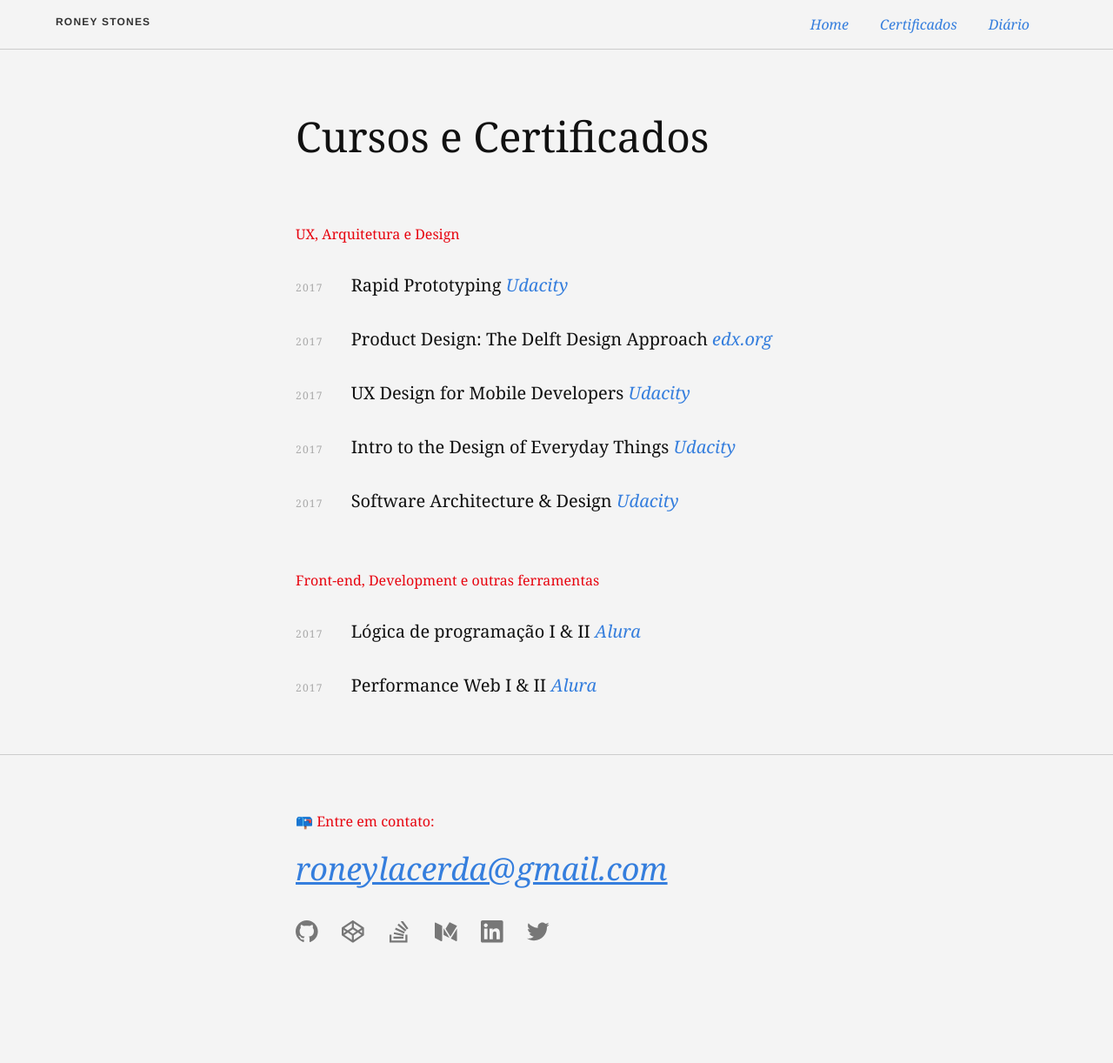
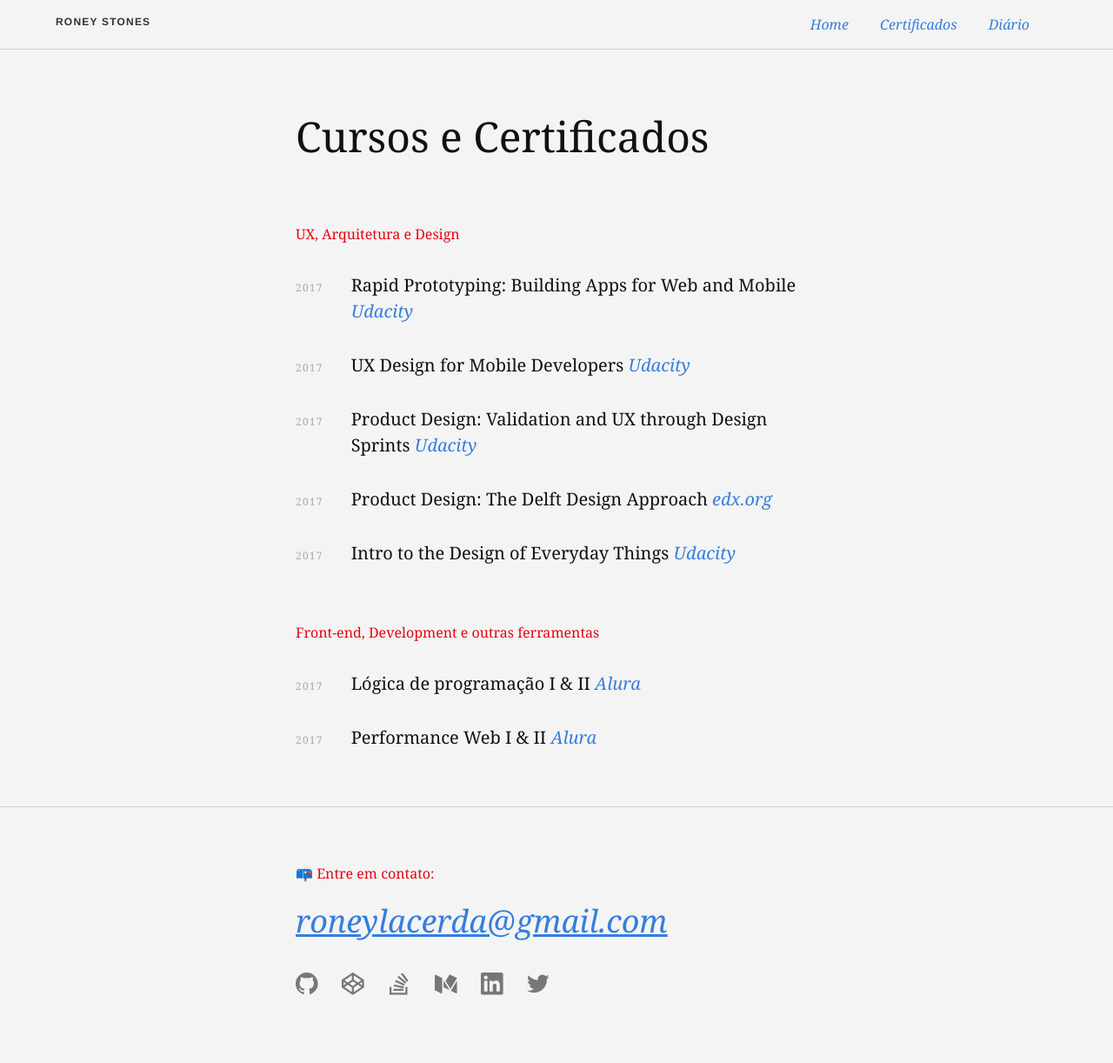
Before and after one commit to roneystones/roneystones, a Jekyll site: the page built from certificados.html, in a window 1280 px wide. Shown: the whole page at 87% size. Built offline with Jekyll 4.4.1, drawn with Linux system fonts in a browser that asks for light colours; before the commit the page ends 1162 px from its top, so only the background shows below that.

Commit message:
add alguns certificados

```diff
--- a/_data/certificados.yml
+++ b/_data/certificados.yml
@@ -1,29 +1,28 @@
 ux:
   - ano: 2017
-    curso: Rapid Prototyping
-    onde: Udacity
-    link: "#"
+    curso: "Rapid Prototyping: Building Apps for Web and Mobile"
+    onde: "Udacity"
+    link: "https://br.udacity.com/course/rapid-prototyping--ud723"
 
   - ano: 2017
-    curso: 'Product Design: The Delft Design Approach'
-    onde: edx.org
-    link: "#"
+    curso: "UX Design for Mobile Developers"
+    onde: "Udacity"
+    link: "https://br.udacity.com/course/ux-design-for-mobile-developers--ud849"
 
   - ano: 2017
-    curso: UX Design for Mobile Developers
-    onde: Udacity
-    link: "#"
+    curso: "Product Design: Validation and UX through Design Sprints"
+    onde: "Udacity"
+    link: "https://br.udacity.com/course/product-design--ud509"
 
   - ano: 2017
-    curso: Intro to the Design of Everyday Things
-    onde: Udacity
-    link: "#"
+    curso: "Product Design: The Delft Design Approach"
+    onde: "edx.org"
+    link: "https://www.edx.org/course/product-design-delft-design-approach-delftx-dda691x-2"
 
   - ano: 2017
-    curso: Software Architecture & Design
-    onde: Udacity
-    link: "#"
-
+    curso: "Intro to the Design of Everyday Things"
+    onde: "Udacity"
+    link: "https://br.udacity.com/course/intro-to-the-design-of-everyday-things--design101"
 
 frontend:
   - ano: 2017
```
